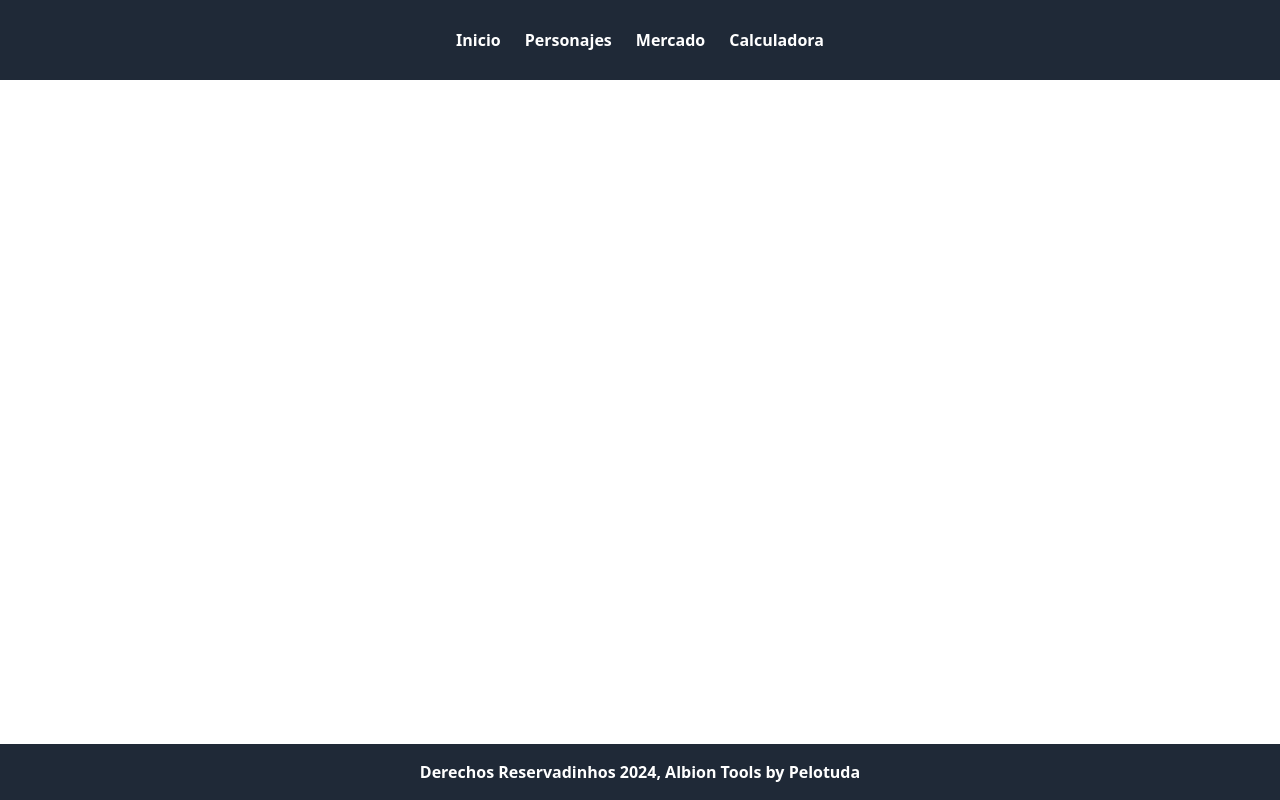
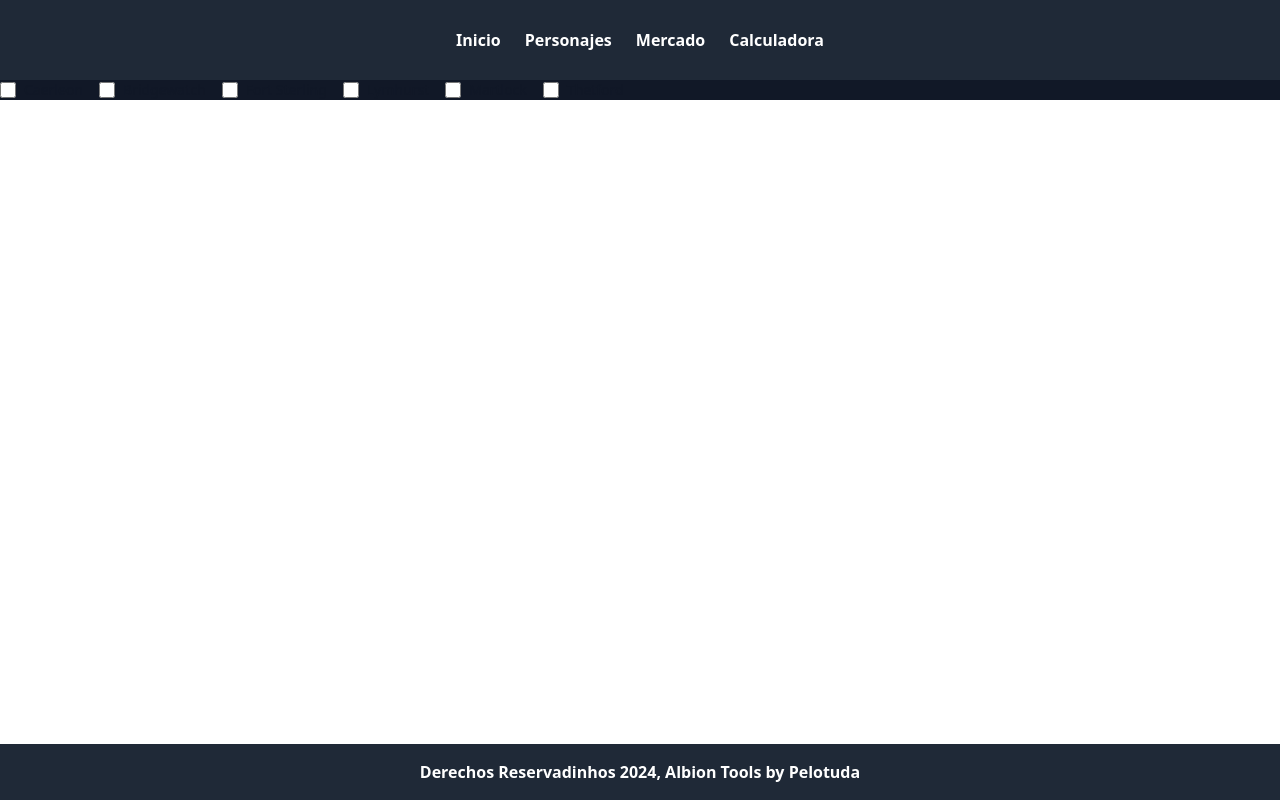
Before and after one commit to SrMetus/albiontools, a React (Create React App) app: page /mercado in a window 1280 px wide. Built offline with nearby package versions, Linux system fonts and the light colour scheme; the HTML template or start-up script is replaced by a standard one.

Commit message:
Adding the market view

```diff
--- a/src/App.js
+++ b/src/App.js
@@ -6,6 +6,8 @@ import { Footer } from "./components/Footer";
 import { Home } from "./views/Home";
 import { Personajes } from "./views/Personajes";
 import { FullPlayer } from "./views/FullPlayer";
+import { Mercado } from "./views/Mercado";
+
 
 
 function App() {
@@ -18,6 +20,7 @@ function App() {
               <Route path="/" element={<Home />} />
               <Route path="/personaje" element={<Personajes />} />
               <Route path="/personaje/:playerId" element={<FullPlayer />} />
+              <Route path="/mercado" element={<Mercado />} />
             </Routes>
           <Footer />
         </ScrollToTop>
--- a/src/components/InfoPlayer.js
+++ b/src/components/InfoPlayer.js
@@ -18,7 +18,7 @@ export const InfoPlayer = () => {
                 <div>
                     <div className="mt-[-180px] p-4 pb-1">
                         <h1 className="text-red-500 text-2xl font-semibold">{playerInfo.Name}</h1>
-                        <h4 className="text-gray-400">Player ID: {playerInfo.Id}</h4>
+                        <h4 className="text-gray-400 text-sm">Player ID: {playerInfo.Id}</h4>
                         <h4 className="text-gray-400">Total Fame: {playerInfo.LifetimeStatistics.Gathering.All.Total}</h4>
                     </div>
                     <div className="flex">
--- a/src/components/Navbar.js
+++ b/src/components/Navbar.js
@@ -13,9 +13,9 @@ export const Navbar = () => {
             <div className="container mx-auto px-4 py-6">
                 <div className="flex justify-center">
                     <div className="flex space-x-4">
-                        <a href="#" className="text-white hover:bg-gray-600 rounded-md p-1">Inicio</a>
+                        <a href="/" className="text-white hover:bg-gray-600 rounded-md p-1">Inicio</a>
                         <a href="/personaje" className="text-white hover:bg-gray-600 rounded-md p-1">Personajes</a>
-                        <a href="#" className="text-white hover:bg-gray-600 rounded-md p-1">Mercado</a>
+                        <a href="/mercado" className="text-white hover:bg-gray-600 rounded-md p-1">Mercado</a>
                         <div className="relative" onClick={toggleDropdown}>
                             <button className="text-white hover:bg-gray-600 rounded-md p-1">Calculadora</button>
                             <div className={`absolute bg-gray-700 mt-1 p-3 rounded-md ${dropdownOpen ? '' : 'hidden'}`}>
--- /dev/null
+++ b/src/views/Mercado.js
@@ -0,0 +1,32 @@
+import React from "react";
+
+export const Mercado = () => {
+    return (
+        <div className="bg-gray-900 flex">
+            <div className="flex items-center me-4">
+                <input id="caerleon-checkbox" type="checkbox" value="" className="w-4 h-4 text-red-600 bg-gray-100 border-gray-300 rounded focus:ring-red-500 dark:focus:ring-red-600 dark:ring-offset-gray-800 focus:ring-2 dark:bg-gray-700 dark:border-gray-600" />
+                    <label for="caerleon-checkbox" className="ms-2 text-sm font-medium text-gray-900 dark:text-gray-300">Caerleon</label>
+            </div>
+            <div className="flex items-center me-4">
+                <input id="bridgewatch-checkbox" type="checkbox" value="" className="w-4 h-4 text-green-600 bg-gray-100 border-gray-300 rounded focus:ring-green-500 dark:focus:ring-green-600 dark:ring-offset-gray-800 focus:ring-2 dark:bg-gray-700 dark:border-gray-600" />
+                    <label for="bridgewatch-checkbox" className="ms-2 text-sm font-medium text-gray-900 dark:text-gray-300">Bridgewatch</label>
+            </div>
+            <div className="flex items-center me-4">
+                <input id="FortSterling-checkbox" type="checkbox" value="" className="w-4 h-4 text-purple-600 bg-gray-100 border-gray-300 rounded focus:ring-purple-500 dark:focus:ring-purple-600 dark:ring-offset-gray-800 focus:ring-2 dark:bg-gray-700 dark:border-gray-600" />
+                    <label for="FortSterling-checkbox" className="ms-2 text-sm font-medium text-gray-900 dark:text-gray-300">Fort Sterling</label>
+            </div>
+            <div className="flex items-center me-4">
+                <input id="lymhurst-checkbox" type="checkbox" value="" className="w-4 h-4 text-teal-600 bg-gray-100 border-gray-300 rounded focus:ring-teal-500 dark:focus:ring-teal-600 dark:ring-offset-gray-800 focus:ring-2 dark:bg-gray-700 dark:border-gray-600" />
+                    <label for="lymhurst-checkbox" className="ms-2 text-sm font-medium text-gray-900 dark:text-gray-300">Lymhurst</label>
+            </div>
+            <div className="flex items-center me-4">
+                <input id="martlock-checkbox" type="checkbox" value="" className="w-4 h-4 text-yellow-400 bg-gray-100 border-gray-300 rounded focus:ring-yellow-500 dark:focus:ring-yellow-600 dark:ring-offset-gray-800 focus:ring-2 dark:bg-gray-700 dark:border-gray-600" />
+                    <label for="martlock-checkbox" className="ms-2 text-sm font-medium text-gray-900 dark:text-gray-300">Martlock</label>
+            </div>
+            <div className="flex items-center me-4">
+                <input id="thetford-checkbox" type="checkbox" value="" className="w-4 h-4 text-orange-500 bg-gray-100 border-gray-300 rounded focus:ring-orange-500 dark:focus:ring-orange-600 dark:ring-offset-gray-800 focus:ring-2 dark:bg-gray-700 dark:border-gray-600" />
+                    <label for="thetford-checkbox" className="ms-2 text-sm font-medium text-gray-900 dark:text-gray-300">Thetford</label>
+            </div>
+        </div>
+    );
+}
```
